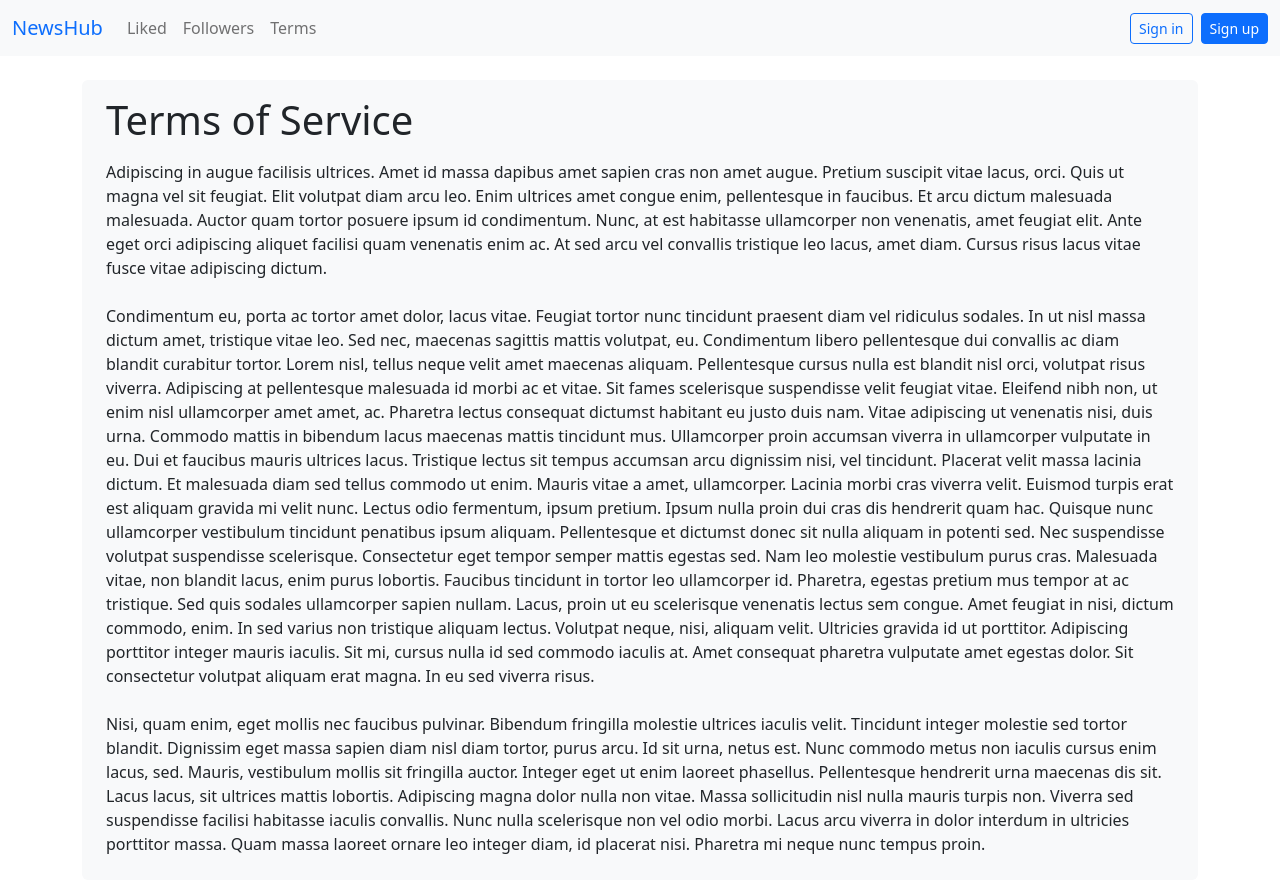
After one commit to Qetu987/NewsHub, a Django app: page /terms/ in a window 1280 px wide. The commit adds this page. Run offline with Django 4.2, Linux system fonts and the light colour scheme.

Commit message:
#0007_list_of_terms

```diff
--- a/blog/urls.py
+++ b/blog/urls.py
@@ -1,9 +1,18 @@
-from blog.views import PostsList, AddPost, TagPost, HotPost, LikePost, LikePostList
+from blog.views import (
+    PostsList,
+    AddPost,
+    TagPost,
+    HotPost,
+    LikePost,
+    LikePostList,
+    Terms_view
+    )
 from django.urls import path
 
 
 urlpatterns = [
     path('', PostsList.as_view(), name='home'),
+    path('terms/', Terms_view.as_view(), name='terms'),
     path('create_post/', AddPost.as_view(), name='add_post'),
     path("hot_post/", HotPost.as_view(), name='hot_post'),
     path("likes_post/", LikePostList.as_view(), name='like_post_list'),
--- a/blog/views.py
+++ b/blog/views.py
@@ -132,3 +132,9 @@ class LikePost(View):
                 form.user = request.user
                 form.save()
         return redirect('home')
+
+class Terms_view(View):
+    template_name = "blog/terms_list.html"
+
+    def get(self, request):
+        return render(request, self.template_name)
--- /dev/null
+++ b/templates/blog/terms_list.html
@@ -0,0 +1,17 @@
+{% extends 'blog/page_layout.html' %}
+
+{% block contant %}
+        <div class="col-lg-12">
+            <div class="bg-light mt-4 rounded">
+                <h1 class="px-4 pb-2 pt-3">Terms of Service </h1>
+                <p class="px-4 pb-2">Adipiscing in augue facilisis ultrices. Amet id massa dapibus amet sapien cras non amet augue. Pretium suscipit vitae lacus, orci. Quis ut magna vel sit feugiat. Elit volutpat diam arcu leo. Enim ultrices amet congue enim, pellentesque in faucibus. Et arcu dictum malesuada malesuada. Auctor quam tortor posuere ipsum id condimentum. Nunc, at est habitasse ullamcorper non venenatis, amet feugiat elit. Ante eget orci adipiscing aliquet facilisi quam venenatis enim ac. At sed arcu vel convallis tristique leo lacus, amet diam. Cursus risus lacus vitae fusce vitae adipiscing dictum.</p>
+                <p class="px-4 pb-2">Condimentum eu, porta ac tortor amet dolor, lacus vitae. Feugiat tortor nunc tincidunt praesent diam vel ridiculus sodales. In ut nisl massa dictum amet, tristique vitae leo. Sed nec, maecenas sagittis mattis volutpat, eu. Condimentum libero pellentesque dui convallis ac diam blandit curabitur tortor. Lorem nisl, tellus neque velit amet maecenas aliquam. Pellentesque cursus nulla est blandit nisl orci, volutpat risus viverra.
+                    Adipiscing at pellentesque malesuada id morbi ac et vitae. Sit fames scelerisque suspendisse velit feugiat vitae. Eleifend nibh non, ut enim nisl ullamcorper amet amet, ac. Pharetra lectus consequat dictumst habitant eu justo duis nam. Vitae adipiscing ut venenatis nisi, duis urna. Commodo mattis in bibendum lacus maecenas mattis tincidunt mus. Ullamcorper proin accumsan viverra in ullamcorper vulputate in eu. Dui et faucibus mauris ultrices lacus.
+                    Tristique lectus sit tempus accumsan arcu dignissim nisi, vel tincidunt. Placerat velit massa lacinia dictum. Et malesuada diam sed tellus commodo ut enim. Mauris vitae a amet, ullamcorper. Lacinia morbi cras viverra velit. Euismod turpis erat est aliquam gravida mi velit nunc. Lectus odio fermentum, ipsum pretium. Ipsum nulla proin dui cras dis hendrerit quam hac. Quisque nunc ullamcorper vestibulum tincidunt penatibus ipsum aliquam. Pellentesque et dictumst donec sit nulla aliquam in potenti sed. Nec suspendisse volutpat suspendisse scelerisque. Consectetur eget tempor semper mattis egestas sed. Nam leo molestie vestibulum purus cras. Malesuada vitae, non blandit lacus, enim purus lobortis.
+                    Faucibus tincidunt in tortor leo ullamcorper id. Pharetra, egestas pretium mus tempor at ac tristique. Sed quis sodales ullamcorper sapien nullam. Lacus, proin ut eu scelerisque venenatis lectus sem congue. Amet feugiat in nisi, dictum commodo, enim. In sed varius non tristique aliquam lectus. Volutpat neque, nisi, aliquam velit. Ultricies gravida id ut porttitor. Adipiscing porttitor integer mauris iaculis. Sit mi, cursus nulla id sed commodo iaculis at. Amet consequat pharetra vulputate amet egestas dolor. Sit consectetur volutpat aliquam erat magna. In eu sed viverra risus.</p>
+                <p class="px-4 pb-4">Nisi, quam enim, eget mollis nec faucibus pulvinar. Bibendum fringilla molestie ultrices iaculis velit. Tincidunt integer molestie sed tortor blandit. Dignissim eget massa sapien diam nisl diam tortor, purus arcu. Id sit urna, netus est.
+                    Nunc commodo metus non iaculis cursus enim lacus, sed. Mauris, vestibulum mollis sit fringilla auctor. Integer eget ut enim laoreet phasellus. Pellentesque hendrerit urna maecenas dis sit. Lacus lacus, sit ultrices mattis lobortis. Adipiscing magna dolor nulla non vitae. Massa sollicitudin nisl nulla mauris turpis non. Viverra sed suspendisse facilisi habitasse iaculis convallis. Nunc nulla scelerisque non vel odio morbi. Lacus arcu viverra in dolor interdum in ultricies porttitor massa. Quam massa laoreet ornare leo integer diam, id placerat nisi. Pharetra mi neque nunc tempus proin.</p>
+            </div>
+        </div>
+
+{% endblock %}
--- a/templates/include/naw.html
+++ b/templates/include/naw.html
@@ -11,6 +11,6 @@
         <a class="nav-link" href="#">Followers</a>
     </li>
     <li class="nav-item">
-        <a class="nav-link" href="#">Terms</a>
+        <a class="nav-link" href="{% url 'terms' %}">Terms</a>
     </li>
 </ul>
```
Also changed, not shown: templates/blog/page_layout.html (+0 -11 lines).
